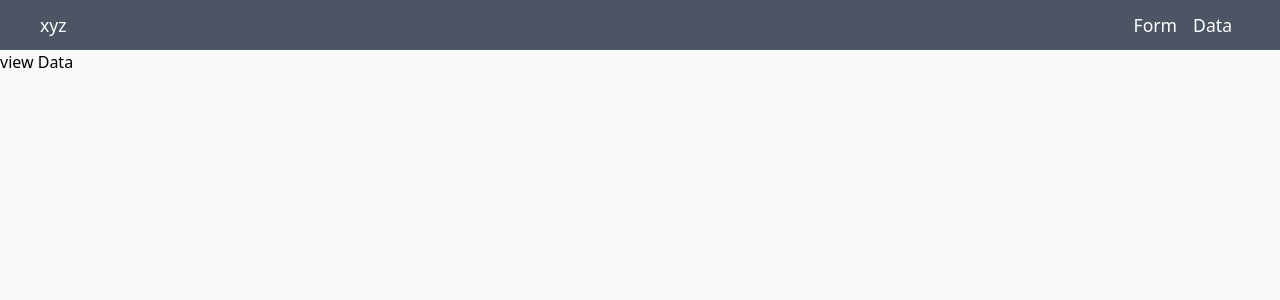
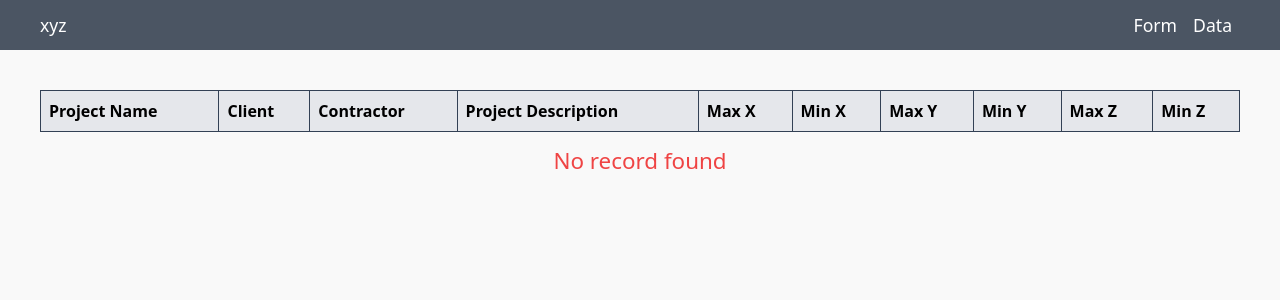
Before and after one commit to aniksikder13/xyz-oil-gas-system, a Next.js app: page /view-data in a window 1280 px wide. Shown: the top 300 px of the page. Built offline with nearby package versions, Linux system fonts and the light colour scheme.

Commit message:
view data

```diff
--- a/app/view-data/page.js
+++ b/app/view-data/page.js
@@ -1,7 +1,19 @@
-import React from 'react'
+'use client'
+import React, { Fragment, useEffect, useState } from 'react'
+import ViewData from '@/components/view-data/ViewData'
 
 export default function page() {
+  const [csvData, setCsvData]= useState([])
+  useEffect(() => {
+    const data= JSON.parse(localStorage.getItem('formData'))
+    if (data){
+      setCsvData([...data])
+    }
+  }, [])
+
   return (
-    <div>view Data</div>
+    <Fragment>
+      <ViewData data={csvData} />
+    </Fragment>
   )
 }
--- /dev/null
+++ b/components/view-data/ViewData.js
@@ -0,0 +1,91 @@
+import React, { Fragment } from 'react'
+import Button from '../ui/button'
+
+export default function ViewData({data}) {
+
+    const generatePDF = () => {
+        const pdfWindow = window.open();
+        pdfWindow.document.write('<iframe width="100%" height="100%" src="data:application/pdf;base64,');
+
+        pdfWindow.document.write('BASE64_ENCODED_PDF_CONTENTS" frameborder="0"></iframe>');
+      }
+
+  return (
+    <Fragment>
+        <table className='border-collapse border border-slate-500 w-[1200px] mt-10 m-auto bg-gray-200 text-left'>
+        <tbody>
+        <tr>
+            <th className='border border-slate-700 p-2'>
+                Project Name
+            </th>
+            <th className='border border-slate-700 p-2'>
+                Client
+            </th>
+            <th className='border border-slate-700 p-2'>
+                Contractor
+            </th>
+            <th className='border border-slate-700 p-2'>
+                Project Description
+            </th>
+            <th className='border border-slate-700 p-2'>
+                Max X
+            </th>
+            <th className='border border-slate-700 p-2'>
+                Min X
+            </th>
+            <th className='border border-slate-700 p-2'>
+                Max Y
+            </th>
+            <th className='border border-slate-700 p-2'>
+                Min Y
+            </th>
+            <th className='border border-slate-700 p-2'>
+                Max Z
+            </th>
+            <th className='border border-slate-700 p-2'>
+                Min Z
+            </th>
+        </tr>
+        {
+            data.map((item, index) => (
+                <tr key={index}>
+                    <td className='border border-slate-700 p-2'>
+                        {item.projectName}
+                    </td>
+                    <td className='border border-slate-700 p-2'>
+                        {item.client}
+                    </td>
+                    <td className='border border-slate-700 p-2'>
+                        {item.contractor}
+                    </td>
+                    <td className='border border-slate-700 p-2'>
+                        {item.projectDescription}
+                    </td>
+                    <td className='border border-slate-700 p-2'>
+                        {item.max_x}
+                    </td>
+                    <td className='border border-slate-700 p-2'>
+                        {item.min_x}
+                    </td>
+                    <td className='border border-slate-700 p-2'>
+                        {item.max_y}
+                    </td>
+                    <td className='border border-slate-700 p-2'>
+                        {item.min_y}
+                    </td>
+                    <td className='border border-slate-700 p-2'>
+                        {item.max_z}
+                    </td>
+                    <td className='border border-slate-700 p-2'>
+                        {item.min_z}
+                    </td>
+                </tr>
+            ))
+        }
+        </tbody>
+    </table>
+    {data.length > 0 && <Button className='block mt-5 m-auto' onClick={generatePDF}>Download as Pdf</Button>}
+    {data.length === 0 && <p className='p-3 text-red-500 text-center text-[1.4rem]'>No record found</p>}
+    </Fragment>
+  )
+}
--- a/package.json
+++ b/package.json
@@ -9,8 +9,8 @@
     "lint": "next lint"
   },
   "dependencies": {
+    "@react-pdf/renderer": "^3.1.12",
     "autoprefixer": "10.4.15",
-    "csv-parser": "^3.0.0",
     "next": "13.4.16",
     "postcss": "8.4.28",
     "react": "18.2.0",
```
Also changed, not shown: 1 other file (tests, documents, lock files or other folders).
